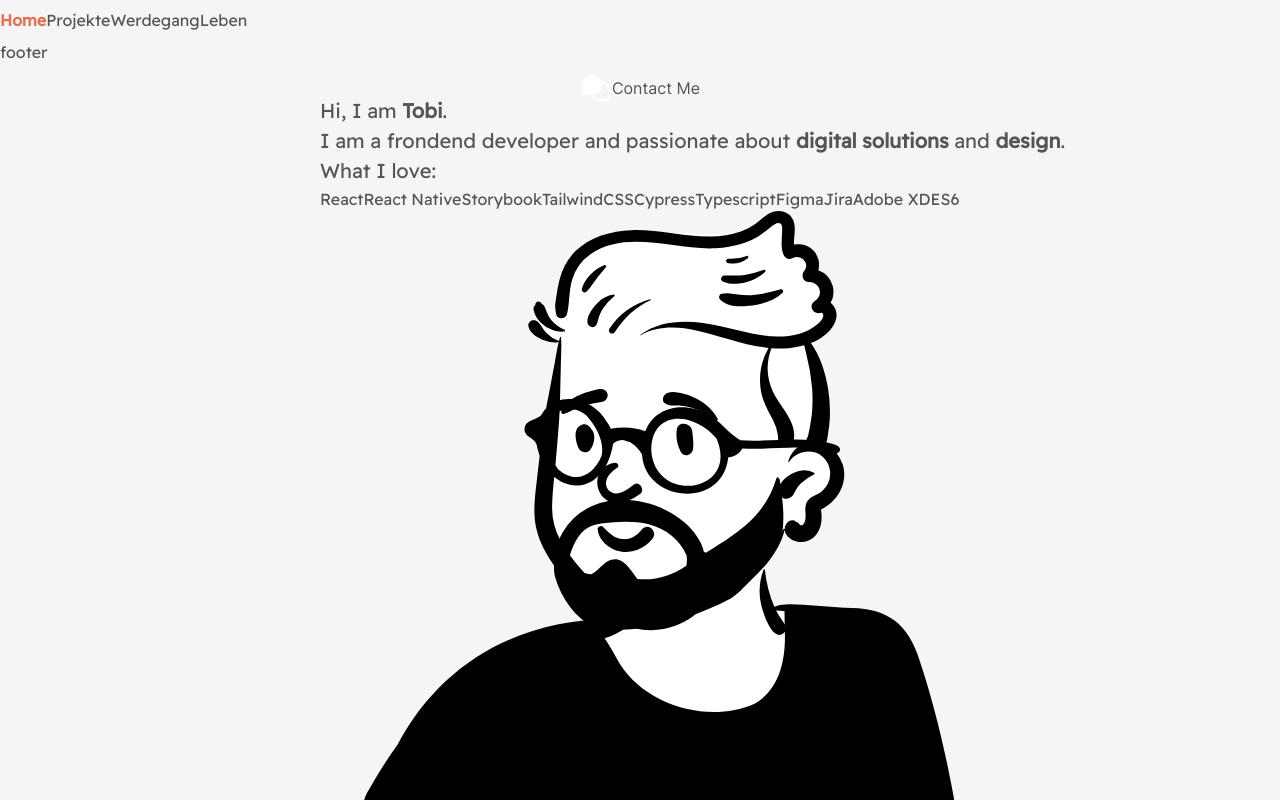
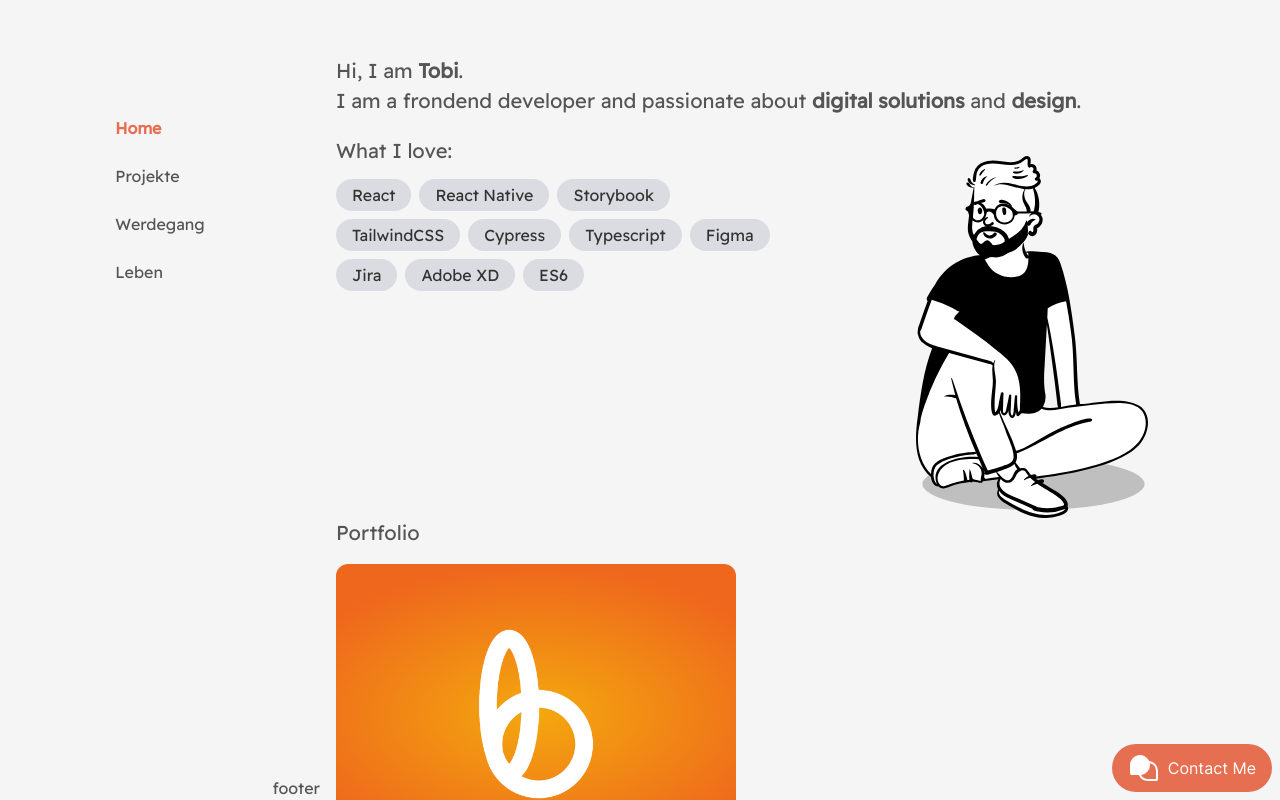
Before and after one commit to TobiasLueger/portfolio, a Next.js app in the folder portfolio/: page / in a window 1280 px wide. Shown: the top 800 px of the page. Built offline with nearby package versions, Linux system fonts and the light colour scheme.

Commit message:
[TASK] change naming for tailwind

```diff
--- a/portfolio/tailwind.config.js
+++ b/portfolio/tailwind.config.js
@@ -2,7 +2,7 @@
 module.exports = {
   content: [
     "./pages/**/*.{js,ts,jsx,tsx}",
-    "./components/**/*.{js,ts,jsx,tsx}",
+    "./Components/**/*.{js,ts,jsx,tsx}",
   ],
   theme: {
     colors: {
```
